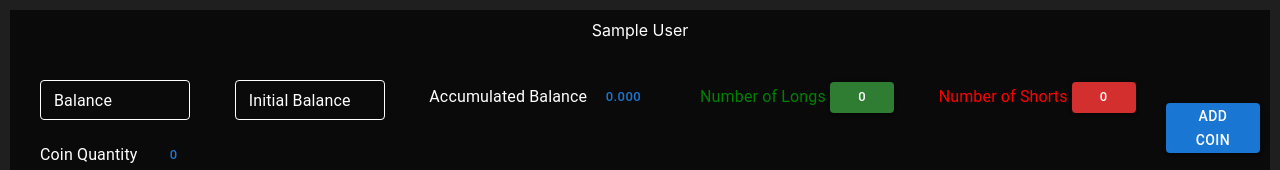
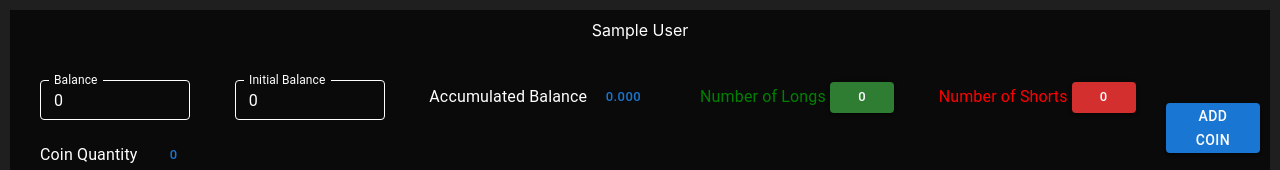
Before and after one commit to davit-khachatryan1/web3-calculator, a React (Create React App) app: page / in a window 1280 px wide. Shown: the top 170 px of the page. Built offline with nearby package versions, Linux system fonts and the light colour scheme; no server answers; sample sign-in values are in the browser's storage.

Commit message:
display real datas for calculations

```diff
--- a/src/components/table.tsx
+++ b/src/components/table.tsx
@@ -96,7 +96,7 @@ const Calculator = () => {
             <TextField
               id="C4"
               label="Balance"
-              value={generalData.balance}
+              value={generalData.A242}
               onChange={(e) => {
                 const a = e.target.value;
                 changeGeneralData({
@@ -115,7 +115,7 @@ const Calculator = () => {
             <TextField
               id="C4"
               label="Initial Balance"
-              value={generalData.initialBalance}
+              value={generalData.D244}
               onChange={(e) => {
                 const a = e.target.value;
                 changeGeneralData({
```
